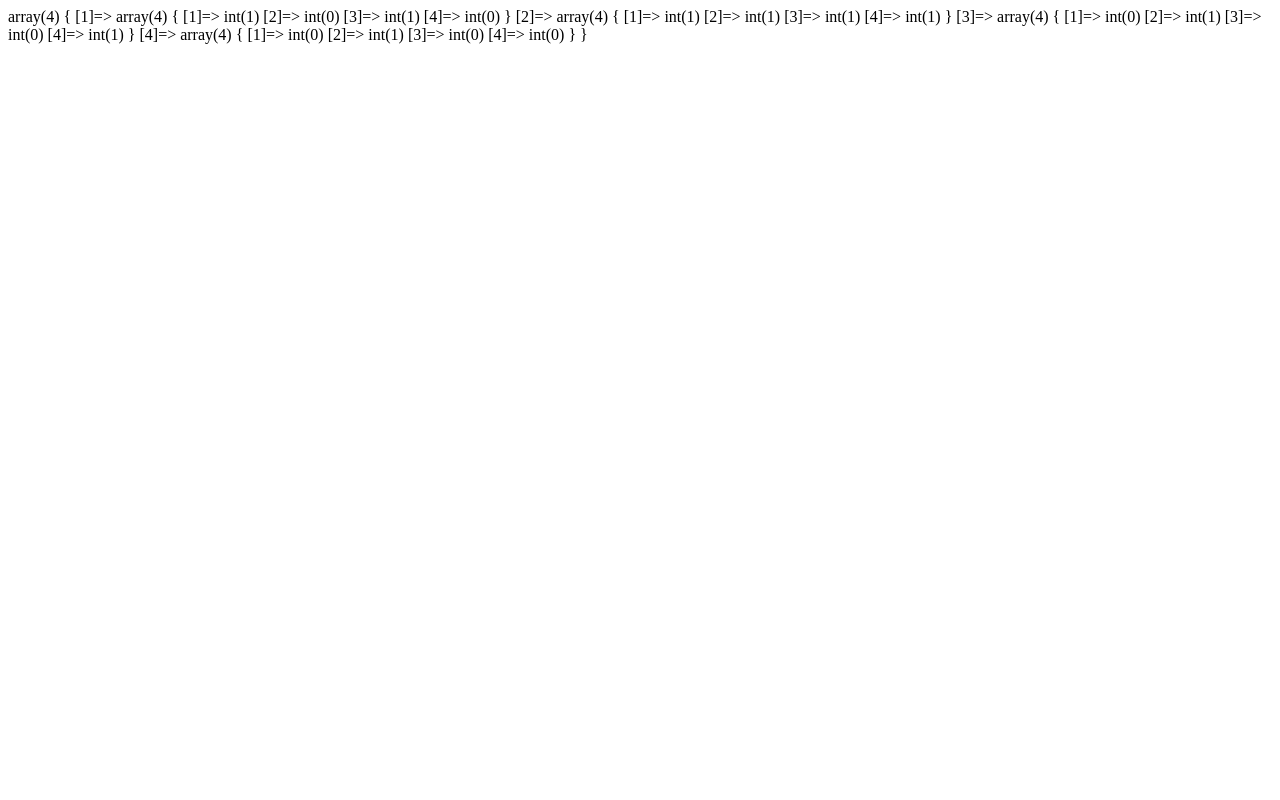
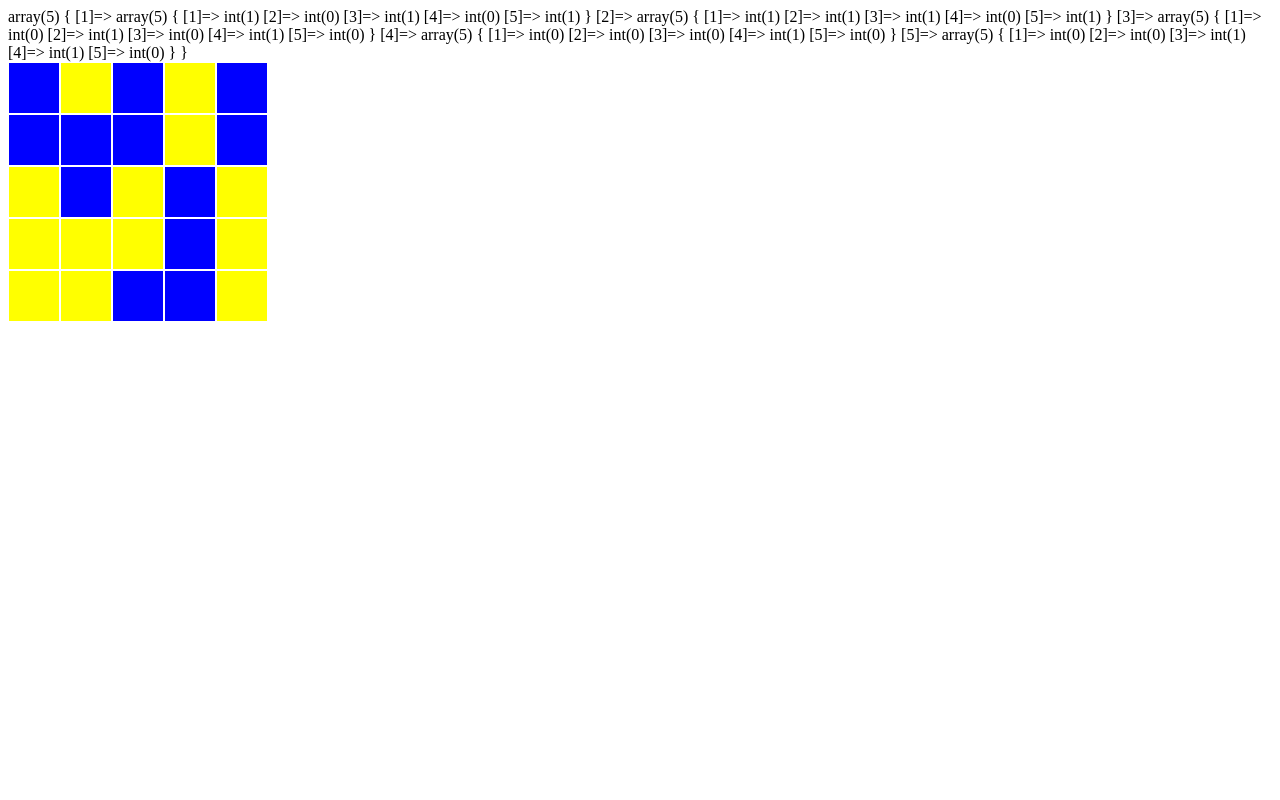
Before and after one commit to IgnasSarlauskas/php-project-repository, a PHP site: page / in a window 1280 px wide. Run offline with PHP 8.4, Linux system fonts and the light colour scheme.

Commit message:
09/25 #5 slot run array generator print to html

```diff
--- a/index.php
+++ b/index.php
@@ -3,11 +3,49 @@
 function slot_run($size) {
     for ($i = 1; $i <= $size; $i++) {
         for ($j = 1; $j <= $size; $j++) {
-           $array[$i][$j] = rand(0, 1);
+            $array[$i][$j] = rand(0, 1);
         }
     }
     return $array;
 }
 
-$result = slot_run(4);
+$result = slot_run(5);
+
 var_dump($result);
+?>
+
+<html>
+    <style>
+        .container {
+            display: flex;
+            flex-wrap: wrap;
+        }
+
+        .yellow {
+            background-color: yellow;
+            height: 50px;
+            width: 50px;
+            border: 1px solid white;
+        }
+
+        .blue {
+            background-color: blue;
+            height: 50px;
+            width: 50px;
+            border: 1px solid white;
+        }
+    </style>
+    <body>
+        <?php foreach ($result as $value): ?>
+            <div class="container">
+                <?php foreach ($value as $key): ?>
+                    <?php if ($key == 0): ?>
+                        <div class="yellow"></div>
+                    <?php else: ?>
+                        <div class="blue"></div>
+                    <?php endif; ?>
+                <?php endforeach; ?>
+            </div>
+        <?php endforeach; ?>
+    </body>
+</html>
```
